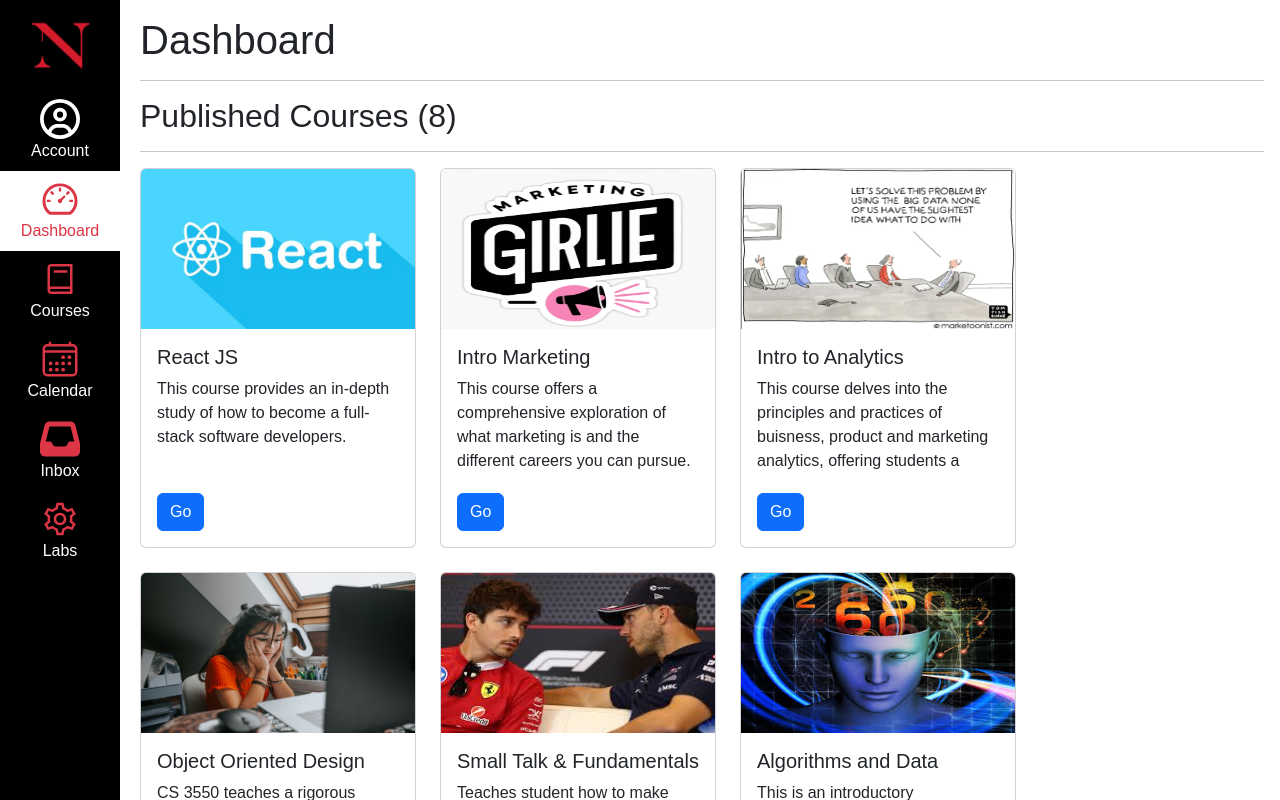
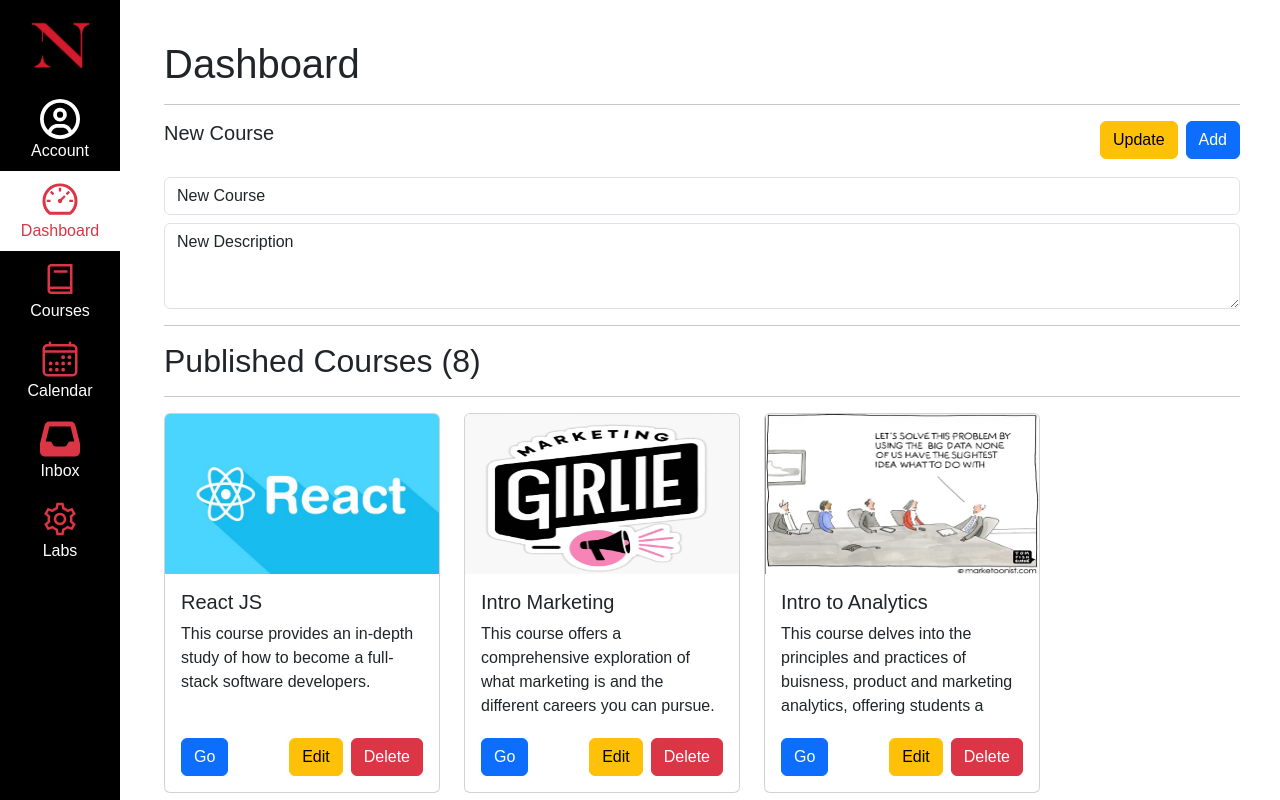
Before and after one commit to tpostler/kambaz-next-js, a Next.js app: page /Kambaz/Dashboard in a window 1280 px wide. Shown: the top 800 px of the page. Built offline with nearby package versions, Linux system fonts and the light colour scheme.

Commit message:
Up to 4.4.2

```diff
--- a/app/Kambaz/Dashboard/page.tsx
+++ b/app/Kambaz/Dashboard/page.tsx
@@ -1,4 +1,5 @@
-/* eslint-disable react/jsx-key */
+"use client";
+import { useState } from "react";
 import Link from "next/link";
 import * as db from "../Database";
 
@@ -10,37 +11,134 @@ import {
   CardText,
   CardTitle,
   Col,
+  FormControl,
   Row,
 } from "react-bootstrap";
+import { v4 as uuidv4 } from "uuid";
+import { describe } from "node:test";
 export default function Dashboard() {
-  const courses = db.courses;
+  const [courses, setCourses] = useState<any[]>(db.courses);
+
+  const [course, setCourse] = useState<any>({
+    _id: "0",
+    name: "New Course",
+    number: "New Number",
+    startDate: "2023-09-10",
+    endDate: "2023-12-15",
+    image: "/images/CS1234.jpg",
+    description: "New Description",
+  });
+
+  const addNewCourse = () => {
+    const newCourse = { ...course, _id: uuidv4() };
+    setCourses([...courses, newCourse]);
+  };
+
+  const deleteCourse = (courseId: string) => {
+    setCourses(courses.filter((course) => course._id !== courseId));
+  };
+
+  const updateCourse = () => {
+    setCourses(
+      courses.map((c) => {
+        if(c._id === course._id) {
+          return course;
+        } else {
+          return c;
+        }
+      })
+    );
+  };
 
   return (
-    <div id="wd-dashboard">
+    <div className="p-4" id="wd-dashboard">
       <h1 id="wd-dashboard-title">Dashboard</h1> <hr />
-      <h2 id="wd-dashboard-published">Published Courses ({courses.length})</h2> <hr />
+      <h5>
+        New Course
+        <button
+          className="btn btn-primary float-end"
+          id="wd-add-new-course-click"
+          onClick={addNewCourse}
+        >
+          Add
+        </button>
+        <button className="btn btn-warning float-end me-2"
+        onClick={updateCourse} id="wd-update-course-click">
+          Update
+        </button>
+      </h5>
+      <br />
+      <FormControl
+        value={course.name}
+        className="mb-2"
+        onChange={(e) => setCourse({ ...course, name: e.target.value })}
+      />
+      <FormControl
+        value={course.description}
+        as="textarea"
+        rows={3}
+        onChange={(e) => setCourse({ ...course, description: e.target.value })}
+      />
+      <hr />
+      <h2 id="wd-dashboard-published">
+        Published Courses ({courses.length})
+      </h2>{" "}
+      <hr />
       <div id="wd-dashboard-courses">
         {/* Code Here */}
         <Row xs={1} md={5} className="g-4">
           {courses.map((course) => (
-            <Col key={course._id} className="wd-dashboard-course" style={{ width: "300px" }}>
+            <Col
+              key={course._id}
+              className="wd-dashboard-course"
+              style={{ width: "300px" }}
+            >
               <Card>
-                <Link href={`/Kambaz/Courses/${course._id}/Home`}
-                      className="wd-dashboard-course-link text-decoration-none text-dark" >
-                  <CardImg src={`/images/${course.number}.jpg`} variant="top" width="100%" height={160} />
+                <Link
+                  href={`/Kambaz/Courses/${course._id}/Home`}
+                  className="wd-dashboard-course-link text-decoration-none text-dark"
+                >
+                  <CardImg
+                    src={course.image}
+                    variant="top"
+                    width="100%"
+                    height={160}
+                  />
                   <CardBody className="card-body">
                     <CardTitle className="wd-dashboard-course-title text-nowrap overflow-hidden">
-                      {course.name} </CardTitle>
-                    <CardText className="wd-dashboard-course-description overflow-hidden" style={{ height: "100px" }}>
-                      {course.description} </CardText>
+                      {course.name}{" "}
+                    </CardTitle>
+                    <CardText
+                      className="wd-dashboard-course-description overflow-hidden"
+                      style={{ height: "100px" }}
+                    >
+                      {course.description}{" "}
+                    </CardText>
                     <Button variant="primary"> Go </Button>
+                    <button
+                      onClick={(event) => {
+                        event.preventDefault();
+                        deleteCourse(course._id);
+                      }}
+                      className="btn btn-danger float-end"
+                      id="wd-delete-course-click">
+                      Delete
+                    </button>
+                    <button id="wd-edit-course-click"
+                    onClick={(event) => {
+                      event.preventDefault();
+                      setCourse(course);
+                    }}
+                    className="btn btn-warning me-2 float-end" >
+                      Edit
+                    </button>
                   </CardBody>
                 </Link>
               </Card>
             </Col>
           ))}
-    </Row>
-    </div>
+        </Row>
+      </div>
     </div>
   );
 }
--- a/app/Kambaz/Database/courses.json
+++ b/app/Kambaz/Database/courses.json
@@ -7,6 +7,7 @@
     "endDate": "2025-12-15",
     "department": "CS",
     "credits": 4,
+    "image": "/images/CS1234.jpg",
     "description": "This course provides an in-depth study of how to become a full-stack software developers."
   },
   {
@@ -17,6 +18,7 @@
     "endDate": "2025-12-15",
     "department": "Buisness",
     "credits": 3,
+    "image": "/images/MKT1001.jpg",
     "description": "This course offers a comprehensive exploration of what marketing is and the different careers you can pursue."
   },
   {
@@ -27,6 +29,7 @@
     "endDate": "2025-12-15",
     "department": "Buisness",
     "credits": 4,
+    "image": "/images/MISM1002.jpg",
     "description": "This course delves into the principles and practices of buisness, product and marketing analytics, offering students a detailed understanding of various technology behind data analysis."
   },
   {
@@ -37,6 +40,7 @@
     "endDate": "2025-12-15",
     "department": "CS",
     "credits": 4,
+    "image": "/images/CS3550.jpg",
     "description": "CS 3550 teaches a rigorous approach to object-oriented programming and design, with an emphasis on abstraction, modularity, and code reuse as applied to the building and understanding of large-scale systems."
   },
   {
@@ -47,6 +51,7 @@
     "endDate": "2025-12-15",
     "department": "Sociology",
     "credits": 3,
+    "image": "/images/SOC5000.jpg",
     "description": "Teaches student how to make small talk with buisness executives. Students will learn how to maximize their yapping skills to get them a job."
   },
   {
@@ -57,6 +62,7 @@
     "endDate": "2025-12-15",
     "department": "CS",
     "credits": 3,
+    "image": "/images/CS3000.jpg",
     "description": "This is an introductory undergraduate course in algorithms. Every computer program can be viewed as an implementation of an algorithm for solving a particular computational problem. The focus of this course is on learning algorithm design techniques for solving the underlying computational problems."
   },
   {
@@ -67,6 +73,7 @@
     "endDate": "2025-12-15",
     "department": "Art",
     "credits": 3,
+    "image": "/images/ARTG2500.jpg",
     "description": "This course offers an exploration of the different graphic design tools. Students will complete a dinal design projects in their perfered graphic design software."
   },
   {
@@ -77,6 +84,7 @@
     "endDate": "2025-12-15",
     "department": "Sociology",
     "credits": 4,
+    "image": "/images/SOC3000.jpg",
     "description": "This course explores the complex relationship the modern day meme culture and its effect on today's youth."
   }
 ]
--- a/package.json
+++ b/package.json
@@ -17,7 +17,8 @@
     "react-dom": "19.1.0",
     "react-icons": "^5.5.0",
     "react-redux": "^9.2.0",
-    "redux": "^5.0.1"
+    "redux": "^5.0.1",
+    "uuid": "^13.0.0"
   },
   "devDependencies": {
     "@eslint/eslintrc": "^3",
```
Also changed, not shown: 1 other file (tests, documents, lock files or other folders).
